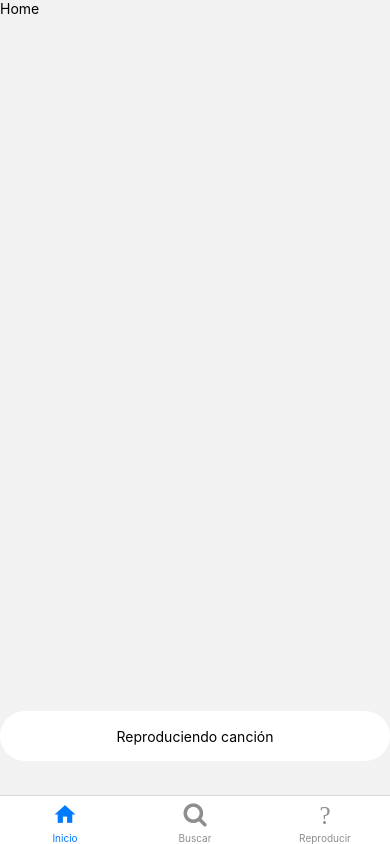
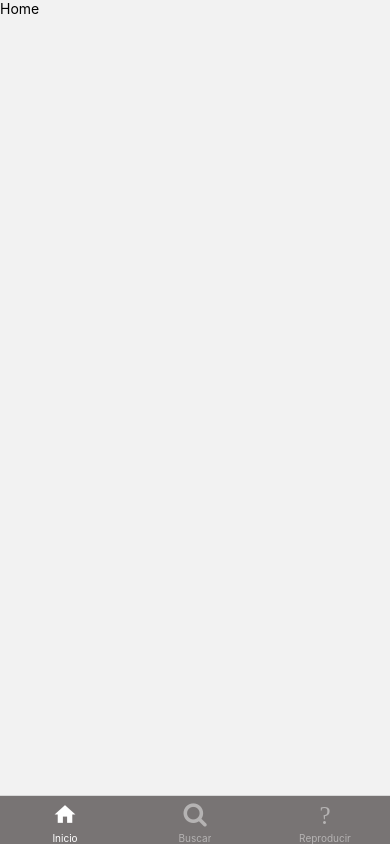
Before and after one commit to Synergy-UMSS/throwback-app, a React Native app: screen /Home in a window 390 px wide. Built offline with nearby package versions, Linux system fonts and the light colour scheme.

Commit message:
added miniplayer (button to navigate -> Player)

```diff
--- a/App.tsx
+++ b/App.tsx
@@ -5,19 +5,26 @@ import { createStackNavigator } from '@react-navigation/stack';
 import Home from './src/screens/Home';
 import Player from './src/screens/Player';
 import Splash from './src/screens/Splash';
+import { MusicPlayerProvider } from './src/components/MusicPlayerContext';
 import Search from './src/screens/Search';
 import { RootStackParamList } from './src/utils/types';
 import Icon from 'react-native-vector-icons/MaterialIcons';
 import FontAwesomeIcon from 'react-native-vector-icons/FontAwesome';
-
 const Stack = createStackNavigator<RootStackParamList>();
 const Tab = createBottomTabNavigator();
 
 const App = () => {
-
   function Movible() {
     return (
-      <Tab.Navigator>
+      <Tab.Navigator
+          screenOptions={{
+            tabBarActiveTintColor: '#ffffff',
+            tabBarInactiveTintColor: '#b5b3b3',
+            tabBarStyle: {
+              backgroundColor: '#787474',
+            },
+          }}
+        >
         <Tab.Screen
           name="Home"
           component={Home}
@@ -56,6 +63,7 @@ const App = () => {
   }
 
   return (
+    <MusicPlayerProvider>
     <NavigationContainer>
       <Stack.Navigator initialRouteName="Splash">
         <Stack.Screen
@@ -81,8 +89,8 @@ const App = () => {
           options={{ headerShown: false, }}
         />
       </Stack.Navigator>
-
     </NavigationContainer>
+    </MusicPlayerProvider>
   );
 }
 
--- a/package.json
+++ b/package.json
@@ -10,6 +10,7 @@
     "test": "jest"
   },
   "dependencies": {
+    "@react-native-community/netinfo": "^9.4.1",
     "@react-native-community/slider": "^4.4.3",
     "@react-native-firebase/app": "^18.5.0",
     "@react-native-masked-view/masked-view": "^0.2.9",
--- a/src/components/MiniPlayer.tsx
+++ b/src/components/MiniPlayer.tsx
@@ -1,16 +1,22 @@
-import React from 'react';
+import React, {useContext} from 'react';
 import { View, Modal, Button, Dimensions, TouchableOpacity, Text, Image, StyleSheet } from 'react-native';
 import Player from '../screens/Player';
+import { MusicPlayerContext } from '../components/MusicPlayerContext';
 
 const MiniPlayer = ({ navigation }) => {
+    const {isPlaying} = useContext(MusicPlayerContext);
+    console.log('isPlaying:', isPlaying);
+    if (isPlaying){
+        console.log('isPlaying:', isPlaying);
         return (
             <View style={style.maincontainer}>
                 <TouchableOpacity style={style.container} onPress={()=>navigation.navigate(Player)}>
                     <Text> Reproduciendo canción </Text>
                 </TouchableOpacity>
             </View>
-
         )
+    }
+    return null;
 }
 
 export default MiniPlayer;
@@ -23,7 +29,7 @@ const style = StyleSheet.create({
         flexDirection: 'row',
         height: 50,
         borderRadius:25,
-        backgroundColor: 'white',
+        backgroundColor: '#96EAD280',
         alignItems:'center',
         justifyContent: 'center',
         position: 'absolute',
--- /dev/null
+++ b/src/components/MusicPlayerContext.tsx
@@ -0,0 +1,15 @@
+import React, { createContext, useState } from 'react';
+
+const MusicPlayerContext = createContext();
+
+const MusicPlayerProvider = ({children}) => {
+    const [isPlaying, setIsPlaying] = useState(false);
+
+    return (
+        <MusicPlayerContext.Provider value={{isPlaying, setIsPlaying }}>
+            {children}
+        </MusicPlayerContext.Provider>
+    );
+};
+
+export {MusicPlayerContext, MusicPlayerProvider};
--- a/src/screens/Home.tsx
+++ b/src/screens/Home.tsx
@@ -2,12 +2,13 @@ import React from 'react';
 import {View, StyleSheet, Text} from 'react-native';
 import MiniPlayer from '../components/MiniPlayer';
 import type {NativeStackScreenProps} from '@react-navigation/native-stack';
+import { MusicPlayerProvider } from '../components/MusicPlayerContext';
 
 const Home = ({navigation}) => {
   return (
     <View >
-      <Text>Home</Text>
-      <MiniPlayer navigation={navigation}/>
+        <Text>Home</Text>
+        <MiniPlayer navigation={navigation }/>
     </View>
   );
 };
--- a/src/screens/Player.tsx
+++ b/src/screens/Player.tsx
@@ -1,4 +1,4 @@
-import React, { useEffect, useState} from 'react';
+import React, { useContext, useEffect, useState} from 'react';
 import {View, Text, StyleSheet, Image} from 'react-native';
 import type {NativeStackScreenProps} from '@react-navigation/native-stack';
 import { SafeAreaView, useSafeAreaFrame } from 'react-native-safe-area-context';
@@ -6,7 +6,9 @@ import Slider from '@react-native-community/slider';
 import {TouchableOpacity, TouchableWithoutFeedback } from 'react-native-gesture-handler';
 import Ionicons from 'react-native-vector-icons/Ionicons'
 import songs from '../../data/Prueba/Data';
+import Connection from '../components/Connection';
 import TrackPlayer, { Event, State, usePlaybackState,useProgress, useTrackPlayerEvents} from 'react-native-track-player';
+import { MusicPlayerContext } from '../components/MusicPlayerContext';
 
 const setPlayer = async () => {
     try{
@@ -39,6 +41,7 @@ const Player = ({navigation}) => {
     const [trackTitle, setTrackTitle] = useState();
     const [trackArtist, setTrackArtist] = useState();
     const [trackArtwork, setTrackArtwork] = useState();
+    const {isPlaying, setIsPlaying} = useContext(MusicPlayerContext);
 
     useTrackPlayerEvents([Event.PlaybackTrackChanged], async event => {
         if (event.type === Event.PlaybackTrackChanged && event.nextTrack !== null) {
@@ -52,7 +55,12 @@ const Player = ({navigation}) => {
 
     useEffect(() => {
         setPlayer();
+
     }, []);
+
+    useEffect(() => {
+        setIsPlaying(true);
+    }, [isPlaying]);
 
     return (
         <SafeAreaView style={style.maincontainer}>
@@ -101,6 +109,7 @@ const Player = ({navigation}) => {
                     </TouchableOpacity>
                 </View>
 
+                <Connection/>
             </View>
         </SafeAreaView>
     );
@@ -111,7 +120,7 @@ export default Player;
 const style = StyleSheet.create({
     maincontainer: {
         flex: 1,
-        backgroundColor: '#96ead2',
+        backgroundColor: '#96ead290',
         justifyContent:'center',
     },
     container: {
```
Also changed, not shown: 2 other files (tests, documents, lock files or other folders). Lines whose indentation alone changed are shown as unchanged.
